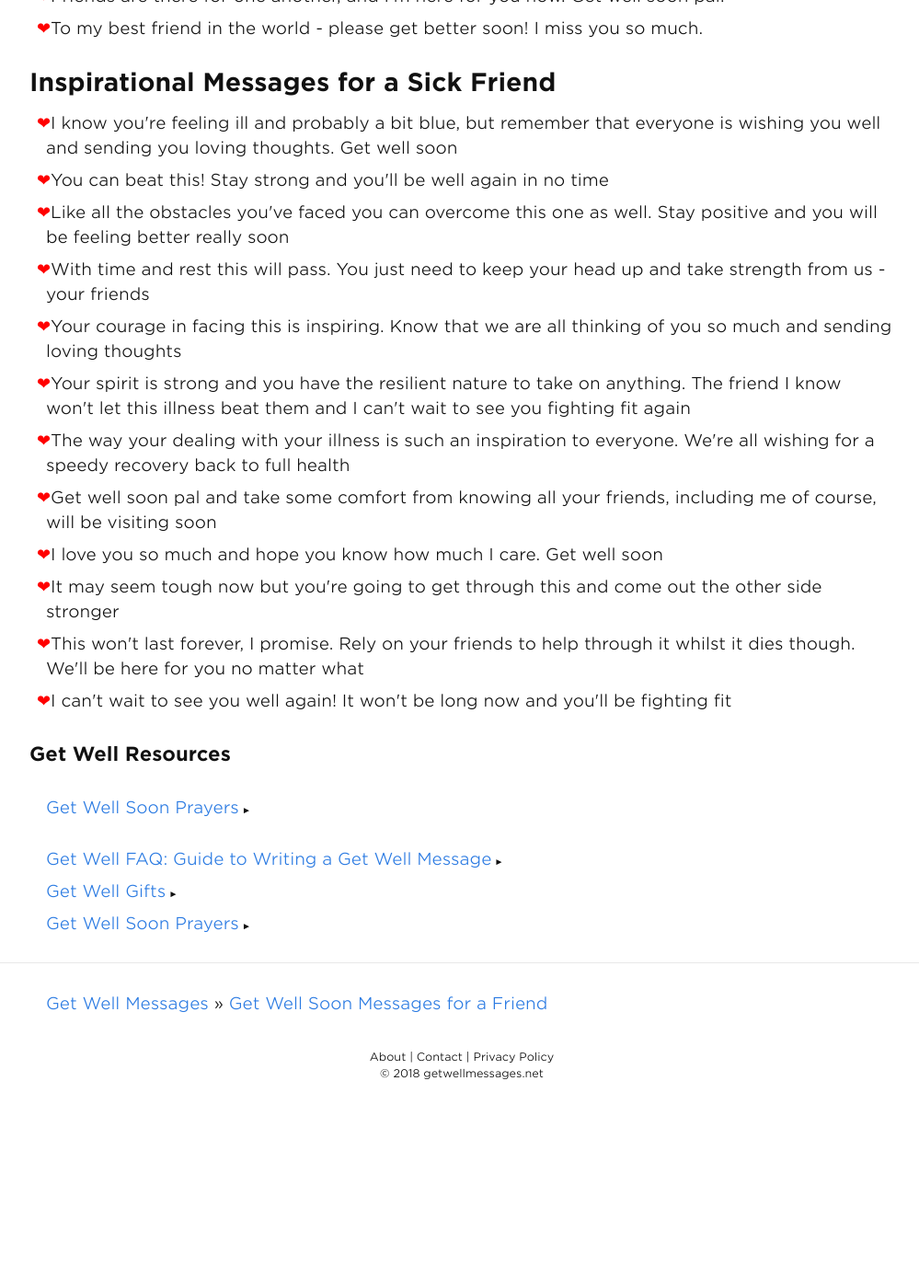
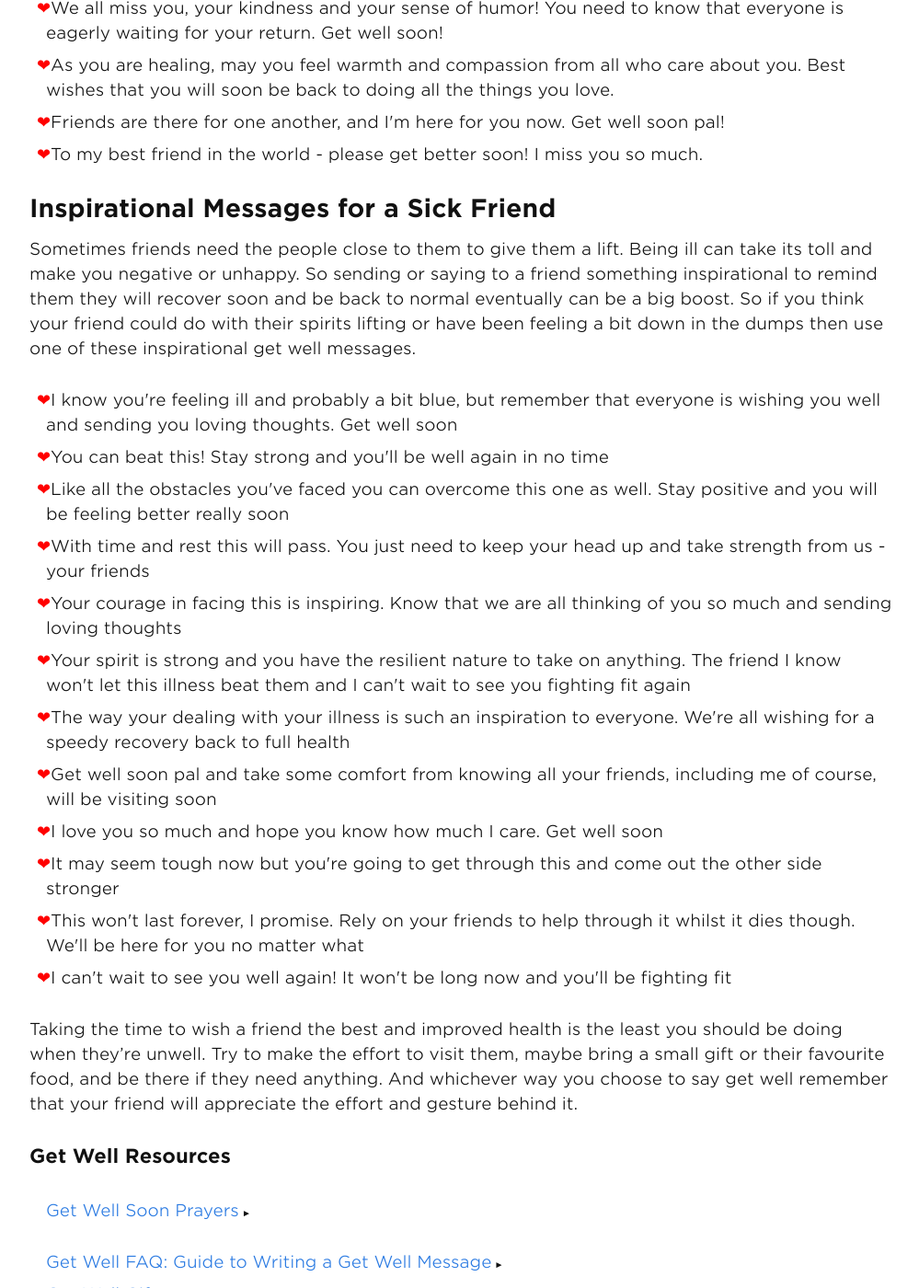
Before and after one commit to andyml123/andyml123.github.io, a Jekyll site: the page built from get-well-soon-messages-for-a-friend.md, in a window 1280 px wide and 1400 px high, scrolled down 1848 px. Shown: the whole window at 92% size, without its empty margins (138-1137 px from the left). Built offline with Jekyll 4.4.1, drawn with Linux system fonts in a browser that asks for light colours; before the commit the page ends 3073 px from its top, so only the background shows below that; some of the changed text lies outside the part shown.

Commit message:
Update get-well-soon-messages-for-a-friend.md

```diff
--- a/get-well-soon-messages-for-a-friend.md
+++ b/get-well-soon-messages-for-a-friend.md
@@ -16,6 +16,8 @@
 Send your friend an inspirational and uplifting message to brighten their day. You can send a card on its own, with a gift or even use the examples below to say in person if you're visiting your friend.</p>
 
 <h2>Get Well Soon Messages for a Friend</h2>
+
+These get well card messages can be used in most situations for a friend. Be that recovering from an illness, sickness or even an injury or surgery. They would work well in a card or get well note, especially alongside flowers. You can also use them to say in person if you visit your friend, either at home or in hospital.
 
 <ul class="heart">
 <li>I haven't been able to stop thinking of you since I heard you were sick. Life just isn't the same without you, get well soon!</li>
@@ -47,6 +49,8 @@
 
 <h2>Inspirational Messages for a Sick Friend</h2>
 
+Sometimes friends need the people close to them to give them a lift. Being ill can take its toll and make you negative or unhappy. So sending or saying to a friend something inspirational to remind them they will recover soon and be back to normal eventually can be a big boost. So if you think your friend could do with their spirits lifting or have been feeling a bit down in the dumps then use one of these inspirational get well messages.
+
 <ul class="heart">
 <li>I know you're feeling ill and probably a bit blue, but remember that everyone is wishing you well and sending you loving thoughts. Get well soon</li>
 <li>You can beat this! Stay strong and you'll be well again in no time</li>
@@ -61,3 +65,5 @@
 <li>This won't last forever, I promise. Rely on your friends to help through it whilst it dies though. We'll be here for you no matter what</li>
 <li>I can't wait to see you well again! It won't be long now and you'll be fighting fit</li>
 </ul>
+
+Taking the time to wish a friend the best and improved health is the least you should be doing when they're unwell. Try to make the effort to visit them, maybe bring a small gift or their favourite food, and be there if they need anything. And whichever way you choose to say get well remember that your friend will appreciate the effort and gesture behind it.
```
